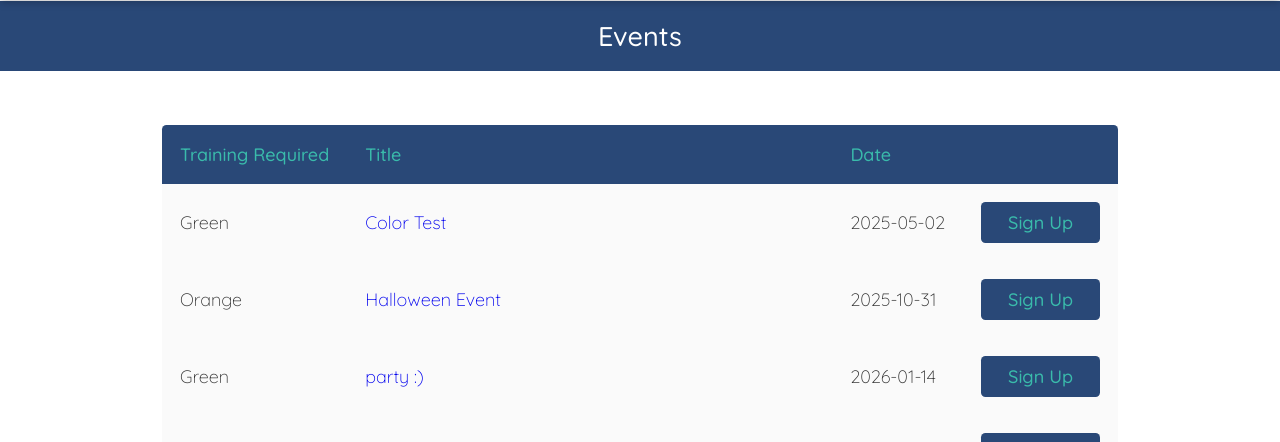
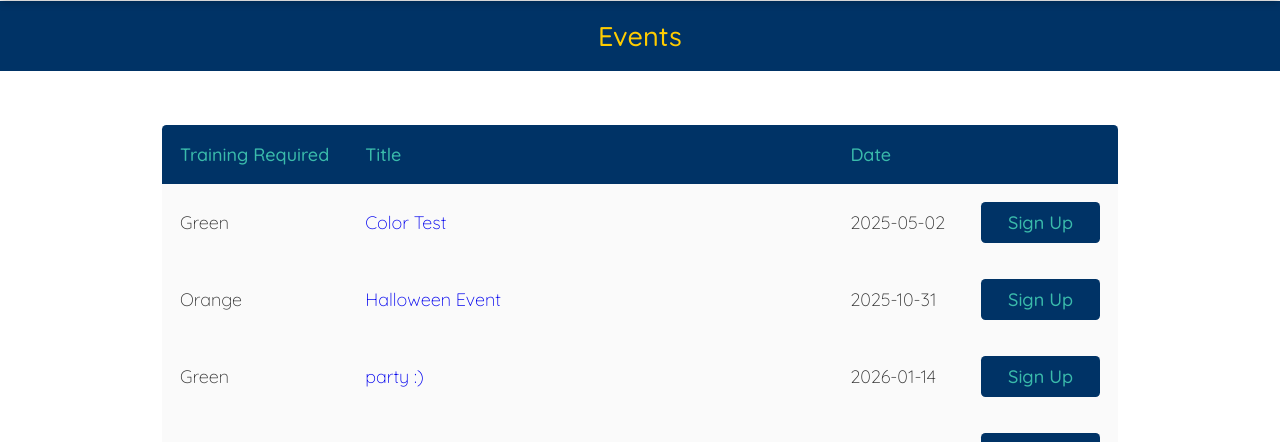
Before and after one commit to ivy864/micah-ministries, a PHP site: page /stepvarepo/adminViewingEvents.php in a window 1280 px wide. Shown: the part 95-537 px from the top of the page. Run offline with PHP 8.4, Linux system fonts and the light colour scheme; data comes from the database, SQL or seed files in the repository.

Commit message:
change main-color and h1 color.

```diff
--- a/css/base.css
+++ b/css/base.css
@@ -61,7 +61,7 @@ table, td, tr, th, form, fieldset, em, button, a {
 
     --shadow-and-border-color: #e8e8e8;
 
-    --main-color: #294877; /* Changed to Fred SPCA Navy */
+    --main-color: #003366; /* Changed to Fred SPCA Navy */
 
     --accent-color: #c52e81;
 
@@ -312,7 +312,7 @@ h1 {
     font-weight: 500;
     margin-bottom: 2rem;
     background-color: var(--main-color);
-    color: var(--page-background-color);
+    color: #ffcc00;
     width: 100%;
     text-align: center;
     padding: 1rem;
```
